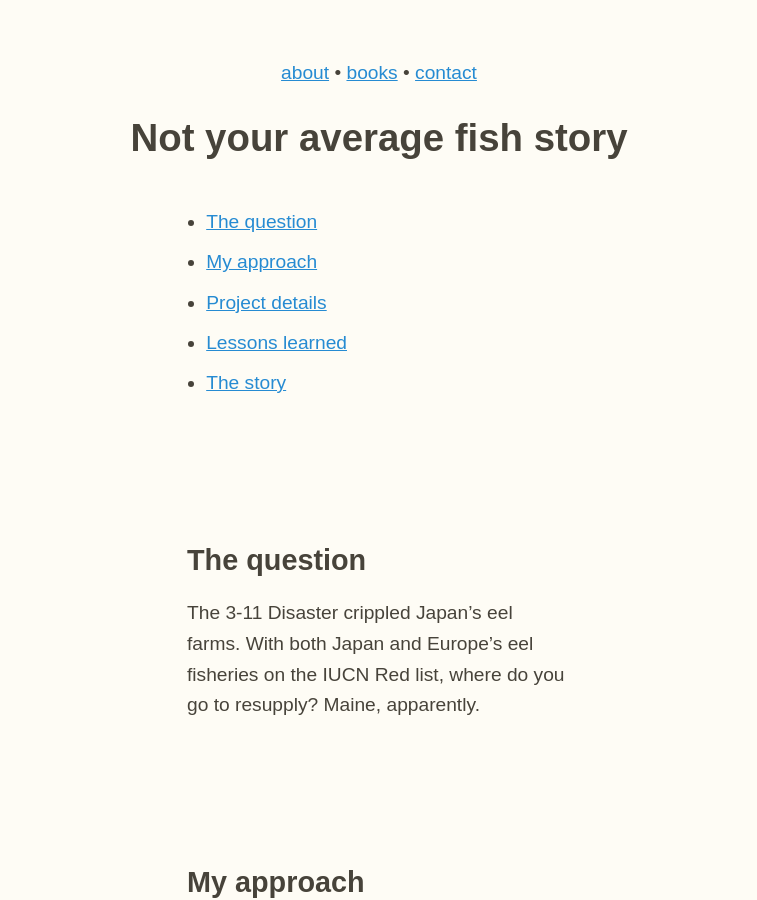
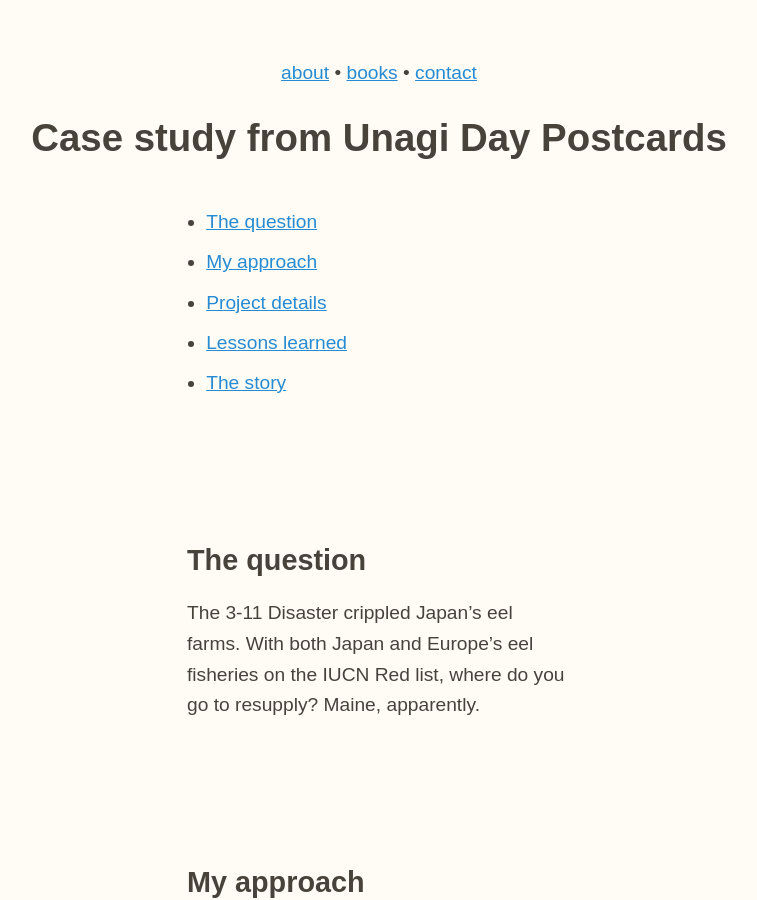
Before and after one commit to zachmccabe/zachmccabe.github.io, a Jekyll site: the page built from case_study_eel.md, in a window 1280 px wide and 900 px high. Shown: the whole window, without its empty margins (261-1018 px from the left). Built offline with Jekyll 4.4.1, drawn with Linux system fonts in a browser that asks for light colours.

Commit message:
Update case_study_eel.md

```diff
--- a/case_study_eel.md
+++ b/case_study_eel.md
@@ -1,6 +1,6 @@
 ---
 layout: kaoliang3_article
-title: Not your average fish story
+title: Case study from Unagi Day Postcards
 date: 2019-06-01
 description: Case study
 
```
